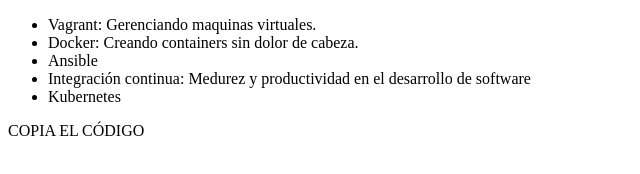
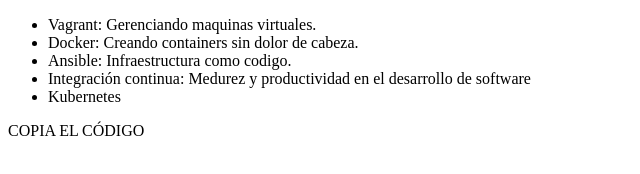
Before and after one commit to Dcuos/alura-git, a plain HTML site: page index.html in a window 1280 px wide. Shown: the whole page, without its empty margins (0-640 px from the left). Drawn offline with Linux system fonts and the light colour scheme.

Commit message:
Cambiando el nombre del curso de Ansible

```diff
--- a/index.html
+++ b/index.html
@@ -10,7 +10,7 @@
     <ul>
         <li> Vagrant: Gerenciando maquinas virtuales. </li>
         <li> Docker: Creando containers sin dolor de cabeza. </li>
-        <li> Ansible </li>
+        <li> Ansible: Infraestructura como codigo. </li>
         <li> Integración continua: Medurez y productividad en el desarrollo de software </li>
         <li> Kubernetes </li>
     </ul>
```
